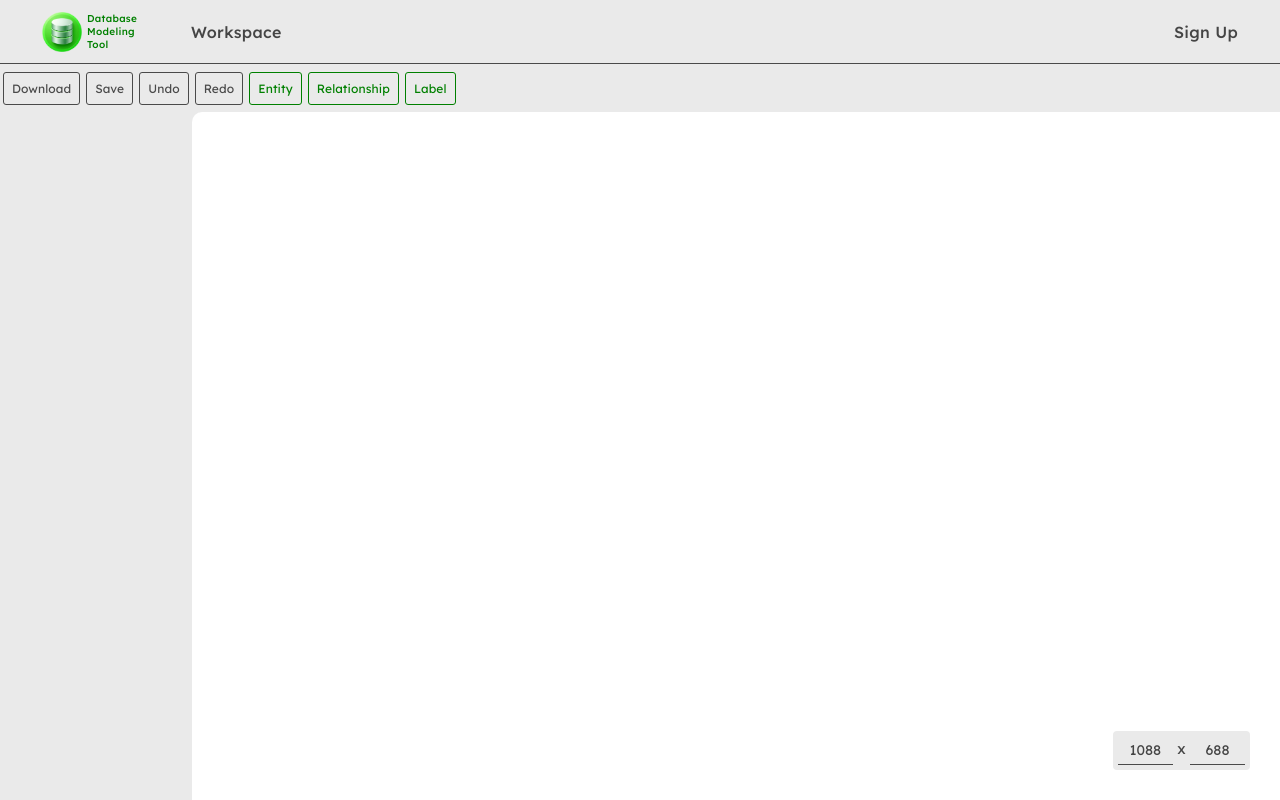
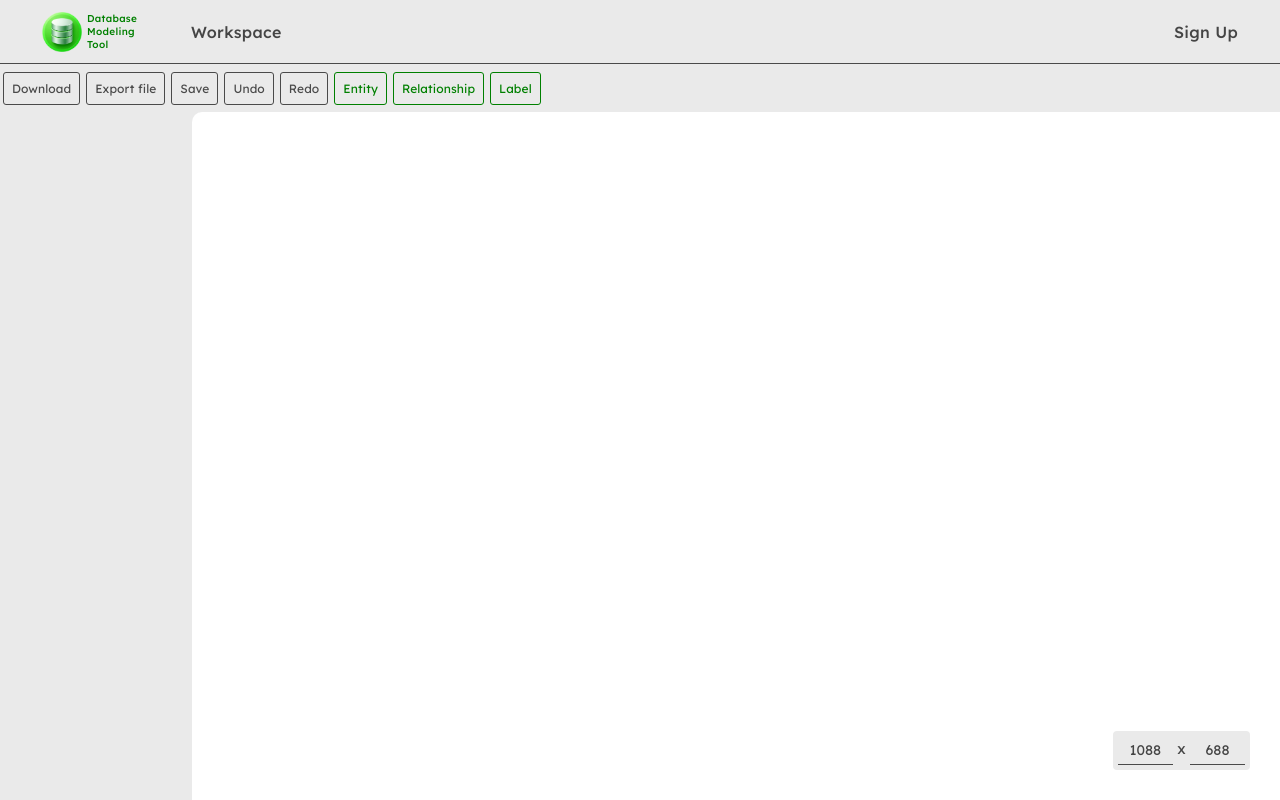
Before and after one commit to Vjekoslav-Radosevic/DBMT-frontend, a Vue app: page /diagram in a window 1280 px wide. Built offline with nearby package versions, Linux system fonts and the light colour scheme; no server answers.

Commit message:
add export file button

```diff
--- a/src/components/DiagramToolbar.vue
+++ b/src/components/DiagramToolbar.vue
@@ -1,6 +1,7 @@
 <template>
     <div class="toolbar">
         <div class="toolbar__button toolbar__button--sys" @click="openDownloadDialog">Download</div>
+        <div class="toolbar__button toolbar__button--sys" @click="exportFile">Export file</div>
         <div class="toolbar__button toolbar__button--sys">Save</div>
         <div class="toolbar__button toolbar__button--sys">Undo</div>
         <div class="toolbar__button toolbar__button--sys">Redo</div>
@@ -59,6 +60,9 @@ export default {
         openDownloadDialog() {
             this.$emit("open-download-dialog");
         },
+        exportFile() {
+            this.$emit("export-file");
+        },
     },
 };
 </script>
--- a/src/views/DiagramView.vue
+++ b/src/views/DiagramView.vue
@@ -5,6 +5,7 @@
         @create-relationship="createRelationship"
         @create-label="createLabel"
         @open-download-dialog="openDownloadDialog"
+        @export-file="exportFile"
     ></DiagramToolbar>
     <div class="page-body">
         <ElementDetails :element="activeElement" :elements="elements"></ElementDetails>
@@ -363,6 +364,21 @@ export default {
 
             this.$refs.downloadDialogRef.closeDialog();
         },
+        exportFile() {
+            const diagramData = {
+                elements: this.elements,
+                connections: this.connections,
+                attributeSchemas: this.attributeSchemas,
+            };
+
+            const jsonString = JSON.stringify(diagramData, null, 2);
+            const blob = new Blob([jsonString], { type: "application/json" });
+            const link = document.createElement("a");
+
+            link.href = URL.createObjectURL(blob);
+            link.download = "er_diagram.json";
+            link.click();
+        },
     },
 };
 </script>
```
